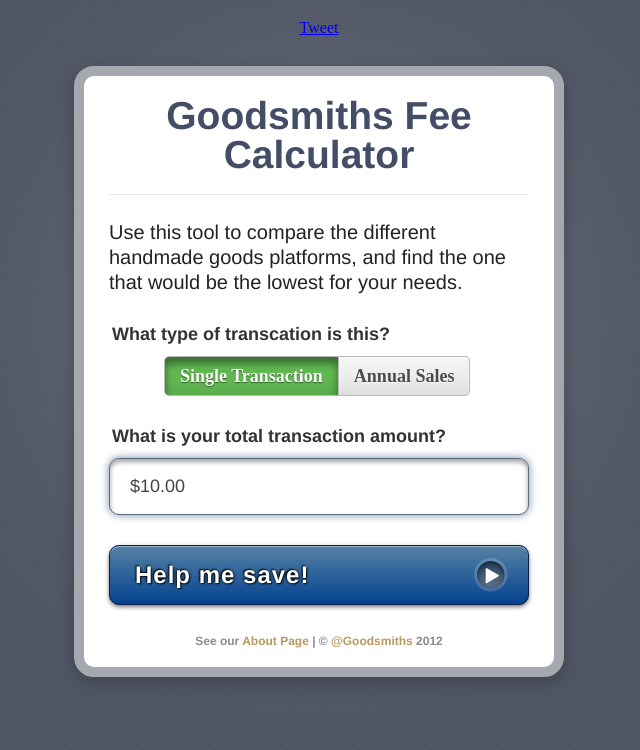
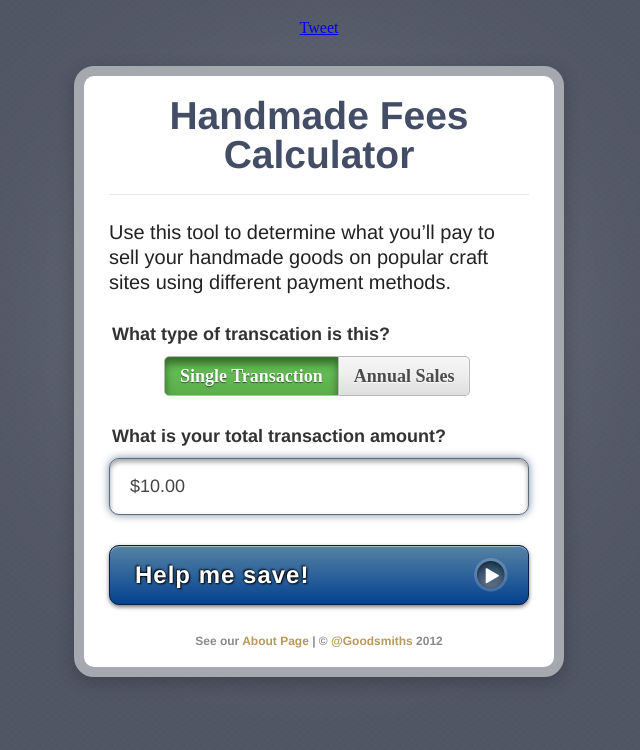
Before and after one commit to eliasonmedia/fees-calculator, a plain HTML site: page public/index.html in a window 1280 px wide. Shown: the whole page, without its empty margins (321-961 px from the left). Drawn offline with nearby package versions, Linux system fonts and the light colour scheme.

Commit message:
Made Riane's frontpage copy edits

```diff
--- a/public/index.html
+++ b/public/index.html
@@ -5,8 +5,8 @@
 
 	<link href="css/style.css?v=6" rel="stylesheet" type="text/css" />
 
-	<meta property="og:title" content="Handmade Fee Calculator" />
-	<meta property="og:description" content="Transaction fees to sell handmade goods shouldn't be confusing." />
+	<meta property="og:title" content="Handmade Fees Calculator" />
+	<meta property="og:description" content="TUse this tool to determine what you’ll pay to sell your handmade goods on popular craft sites using different payment methods." />
 	<script type="text/javascript">
 
 	  var _gaq = _gaq || [];
@@ -30,9 +30,9 @@
 
 		<div class="box" id="fee-box">
 			<div id="calculator" class="page">
-				<h1>Goodsmiths Fee Calculator</h1>
+				<h1>Handmade Fees Calculator</h1>
 
-				<h3>Use this tool to compare the different handmade goods platforms, and find the one that would be the lowest for your needs.</h3>
+				<h3>Use this tool to determine what you’ll pay to sell your handmade goods on popular craft sites using different payment methods.</h3>
 
 				<label>What type of transcation is this?</label>
 	            <div class="toggle_button_wrapper">
```
